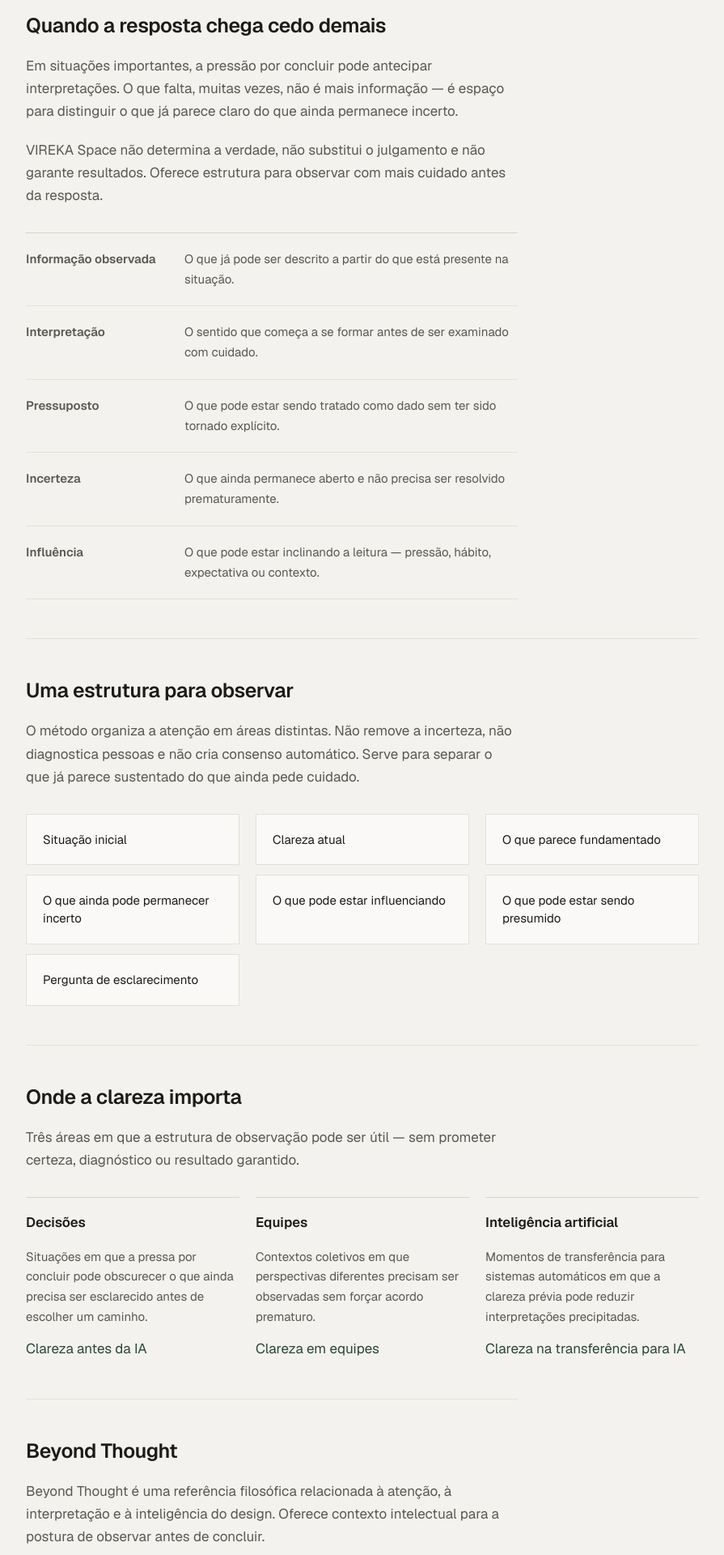
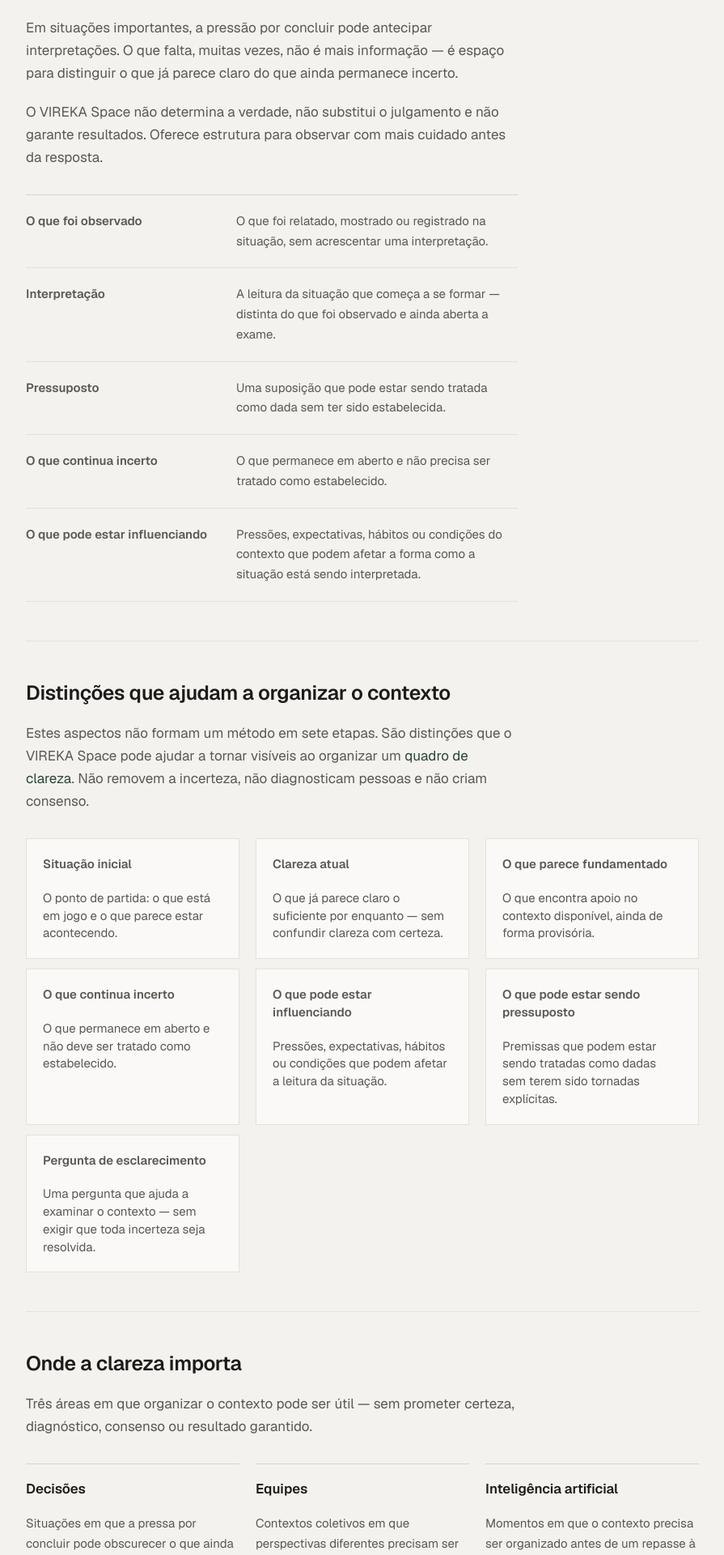
Before and after one commit to anthony-escobedo/vireka-brazil, a Next.js app: page / in a window 1280 px wide. Shown: the part 620-2540 px from the top of the page at 81% size, without its empty margins (192-1087 px from the left). Built offline with nearby package versions, Linux system fonts and the light colour scheme.

Commit message:
Refine VIREKA Space Brazil Portuguese semantics

```diff
--- a/app/globals.css
+++ b/app/globals.css
@@ -278,7 +278,7 @@
 
 @media (min-width: 40rem) {
   .distinction-list li {
-    grid-template-columns: 11rem 1fr;
+    grid-template-columns: minmax(11rem, 15rem) 1fr;
     gap: var(--space-md);
     align-items: baseline;
   }
@@ -326,6 +326,18 @@
   color: var(--color-text);
   font-size: var(--type-small);
   line-height: 1.45;
+}
+
+.method-list__label {
+  margin: 0 0 var(--space-2xs);
+  font-weight: 600;
+  color: var(--color-text);
+}
+
+.method-list__text {
+  margin: 0;
+  color: var(--color-text-muted);
+  font-size: var(--type-small);
 }
 
 .method-list li:last-child {
--- a/components/BeyondThoughtSection.tsx
+++ b/components/BeyondThoughtSection.tsx
@@ -10,13 +10,13 @@
       <h2 id="beyond-thought-heading">Beyond Thought</h2>
       <p>
         Beyond Thought é uma referência filosófica relacionada à atenção, à
-        interpretação e à inteligência do design. Oferece contexto intelectual
-        para a postura de observar antes de concluir.
+        interpretação e à consciência como inteligência de desenho. Oferece
+        contexto intelectual para a postura de observar antes de concluir.
       </p>
       <p>
-        A relação permanece quieta: o livro orienta a disposição; a plataforma
-        oferece estrutura prática. Beyond Thought não certifica, valida ou
-        prova o VIREKA Space.
+        A relação permanece quieta: Beyond Thought orienta a disposição; o
+        VIREKA Space oferece um ambiente prático de clareza. Beyond Thought não
+        certifica, valida ou prova o VIREKA Space.
       </p>
       <p>
         <a className="text-link" href={links.beyondThought}>
--- a/components/EntryLinks.tsx
+++ b/components/EntryLinks.tsx
@@ -10,30 +10,30 @@
       <div className="content-section__intro">
         <h2 id="entry-heading">Entrar na plataforma</h2>
         <p>
-          A experiência principal permanece em vireka.space. Este site
-          brasileiro orienta a descoberta; a plataforma oferece o espaço de
+          A experiência principal permanece em vireka.space. Esta página
+          brasileira orienta a descoberta; a plataforma oferece o espaço de
           clareza.
         </p>
       </div>
       <ul className="entry-list">
         <li>
           <a className="text-link text-link--primary" href={links.platform}>
-            Abrir VIREKA Space em português
+            Abrir a plataforma em português
           </a>
         </li>
         <li>
           <a className="text-link" href={links.method}>
-            Método
+            Conhecer o método
           </a>
         </li>
         <li>
           <a className="text-link" href={links.teamClarity}>
-            Clareza em equipes
+            Clareza para equipes
           </a>
         </li>
         <li>
           <a className="text-link" href={links.aiHandoffClarity}>
-            Clareza na transferência para IA
+            Preparar contexto para a IA
           </a>
         </li>
         <li>
@@ -43,7 +43,7 @@
         </li>
         <li>
           <a className="text-link" href={links.plan}>
-            Planos
+            Ver os planos
           </a>
         </li>
       </ul>
--- a/components/MethodSection.tsx
+++ b/components/MethodSection.tsx
@@ -1,13 +1,34 @@
-import { sections } from "@/lib/links";
+import { links, sections } from "@/lib/links";
 
-const methodAreas = [
-  "Situação inicial",
-  "Clareza atual",
-  "O que parece fundamentado",
-  "O que ainda pode permanecer incerto",
-  "O que pode estar influenciando",
-  "O que pode estar sendo presumido",
-  "Pergunta de esclarecimento",
+const distinctionAreas = [
+  {
+    label: "Situação inicial",
+    text: "O ponto de partida: o que está em jogo e o que parece estar acontecendo.",
+  },
+  {
+    label: "Clareza atual",
+    text: "O que já parece claro o suficiente por enquanto — sem confundir clareza com certeza.",
+  },
+  {
+    label: "O que parece fundamentado",
+    text: "O que encontra apoio no contexto disponível, ainda de forma provisória.",
+  },
+  {
+    label: "O que continua incerto",
+    text: "O que permanece em aberto e não deve ser tratado como estabelecido.",
+  },
+  {
+    label: "O que pode estar influenciando",
+    text: "Pressões, expectativas, hábitos ou condições que podem afetar a leitura da situação.",
+  },
+  {
+    label: "O que pode estar sendo pressuposto",
+    text: "Premissas que podem estar sendo tratadas como dadas sem terem sido tornadas explícitas.",
+  },
+  {
+    label: "Pergunta de esclarecimento",
+    text: "Uma pergunta que ajuda a examinar o contexto — sem exigir que toda incerteza seja resolvida.",
+  },
 ] as const;
 
 export function MethodSection() {
@@ -18,17 +39,23 @@
       aria-labelledby="method-heading"
     >
       <div className="content-section__intro">
-        <h2 id="method-heading">Uma estrutura para observar</h2>
+        <h2 id="method-heading">Distinções que ajudam a organizar o contexto</h2>
         <p>
-          O método organiza a atenção em áreas distintas. Não remove a
-          incerteza, não diagnostica pessoas e não cria consenso automático.
-          Serve para separar o que já parece sustentado do que ainda pede
-          cuidado.
+          Estes aspectos não formam um método em sete etapas. São distinções
+          que o VIREKA Space pode ajudar a tornar visíveis ao organizar um{" "}
+          <a className="text-link" href={links.method}>
+            quadro de clareza
+          </a>
+          . Não removem a incerteza, não diagnosticam pessoas e não criam
+          consenso.
         </p>
       </div>
       <ul className="method-list">
-        {methodAreas.map((area) => (
-          <li key={area}>{area}</li>
+        {distinctionAreas.map((area) => (
+          <li key={area.label}>
+            <p className="method-list__label">{area.label}</p>
+            <p className="method-list__text">{area.text}</p>
+          </li>
         ))}
       </ul>
     </section>
--- a/components/ProblemSection.tsx
+++ b/components/ProblemSection.tsx
@@ -2,24 +2,24 @@
 
 const distinctions = [
   {
-    label: "Informação observada",
-    text: "O que já pode ser descrito a partir do que está presente na situação.",
+    label: "O que foi observado",
+    text: "O que foi relatado, mostrado ou registrado na situação, sem acrescentar uma interpretação.",
   },
   {
     label: "Interpretação",
-    text: "O sentido que começa a se formar antes de ser examinado com cuidado.",
+    text: "A leitura da situação que começa a se formar — distinta do que foi observado e ainda aberta a exame.",
   },
   {
     label: "Pressuposto",
-    text: "O que pode estar sendo tratado como dado sem ter sido tornado explícito.",
+    text: "Uma suposição que pode estar sendo tratada como dada sem ter sido estabelecida.",
   },
   {
-    label: "Incerteza",
-    text: "O que ainda permanece aberto e não precisa ser resolvido prematuramente.",
+    label: "O que continua incerto",
+    text: "O que permanece em aberto e não precisa ser tratado como estabelecido.",
   },
   {
-    label: "Influência",
-    text: "O que pode estar inclinando a leitura — pressão, hábito, expectativa ou contexto.",
+    label: "O que pode estar influenciando",
+    text: "Pressões, expectativas, hábitos ou condições do contexto que podem afetar a forma como a situação está sendo interpretada.",
   },
 ] as const;
 
@@ -38,9 +38,9 @@
         incerto.
       </p>
       <p>
-        VIREKA Space não determina a verdade, não substitui o julgamento e não
-        garante resultados. Oferece estrutura para observar com mais cuidado
-        antes da resposta.
+        O VIREKA Space não determina a verdade, não substitui o julgamento e
+        não garante resultados. Oferece estrutura para observar com mais
+        cuidado antes da resposta.
       </p>
       <ul className="distinction-list">
         {distinctions.map((item) => (
--- a/components/SiteFooter.tsx
+++ b/components/SiteFooter.tsx
@@ -7,16 +7,17 @@
       <div className="site-footer__inner">
         <p className="site-footer__brand">{site.siteName}</p>
         <p className="site-footer__note">
-          Camada brasileira de descoberta. A plataforma principal permanece em{" "}
+          Entrada brasileira para conhecer o VIREKA Space. A plataforma
+          principal permanece em{" "}
           <a href={links.globalPlatform}>vireka.space</a>.
         </p>
         <nav className="site-footer__nav" aria-label="Rodapé">
           <a href={links.platform}>Plataforma</a>
-          <a href={links.about}>Sobre</a>
+          <a href={links.about}>Sobre o VIREKA Space</a>
           <a href={links.privacy}>Privacidade</a>
           <a href={links.terms}>Termos</a>
           <a href={links.contact}>Contato</a>
-          <a href={links.plan}>Planos</a>
+          <a href={links.plan}>Ver os planos</a>
         </nav>
         <p className="site-footer__copy">
           © {new Date().getFullYear()} VIREKA Space
--- a/components/SiteHeader.tsx
+++ b/components/SiteHeader.tsx
@@ -9,7 +9,7 @@
           {site.siteName}
         </a>
         <nav className="site-header__nav" aria-label="Navegação da página">
-          <a href={`#${sections.method}`}>Método</a>
+          <a href={`#${sections.method}`}>Distinções</a>
           <a href={`#${sections.useCases}`}>Aplicações</a>
           <a href={`#${sections.beyondThought}`}>Beyond Thought</a>
           <a href={links.platform}>Plataforma</a>
--- a/components/UseCasesSection.tsx
+++ b/components/UseCasesSection.tsx
@@ -13,14 +13,14 @@
     description:
       "Contextos coletivos em que perspectivas diferentes precisam ser observadas sem forçar acordo prematuro.",
     href: links.teamClarity,
-    label: "Clareza em equipes",
+    label: "Clareza para equipes",
   },
   {
     title: "Inteligência artificial",
     description:
-      "Momentos de transferência para sistemas automáticos em que a clareza prévia pode reduzir interpretações precipitadas.",
+      "Momentos em que o contexto precisa ser organizado antes de um repasse à IA — para que a incerteza não seja tratada como fato.",
     href: links.aiHandoffClarity,
-    label: "Clareza na transferência para IA",
+    label: "Clareza no repasse à IA",
   },
 ] as const;
 
@@ -34,8 +34,8 @@
       <div className="content-section__intro">
         <h2 id="usecases-heading">Onde a clareza importa</h2>
         <p>
-          Três áreas em que a estrutura de observação pode ser útil — sem
-          prometer certeza, diagnóstico ou resultado garantido.
+          Três áreas em que organizar o contexto pode ser útil — sem prometer
+          certeza, diagnóstico, consenso ou resultado garantido.
         </p>
       </div>
       <ul className="use-case-list">
--- a/lib/site.ts
+++ b/lib/site.ts
@@ -5,7 +5,7 @@
 export const site = {
   siteName: "VIREKA Space Brasil",
   description:
-    "Espaço brasileiro de descoberta e orientação para o VIREKA Space — uma camada de clareza antes da resposta automática.",
+    "Entrada brasileira para conhecer o VIREKA Space — uma camada de clareza antes de decisões, colaboração e IA.",
   canonicalDomain: "https://virekaspace.com.br",
   globalPlatformUrl: "https://vireka.space",
   portuguesePlatformUrl: "https://vireka.space/pt-br",
```
Also changed, not shown: components/Hero.tsx (+6 -5 lines).
